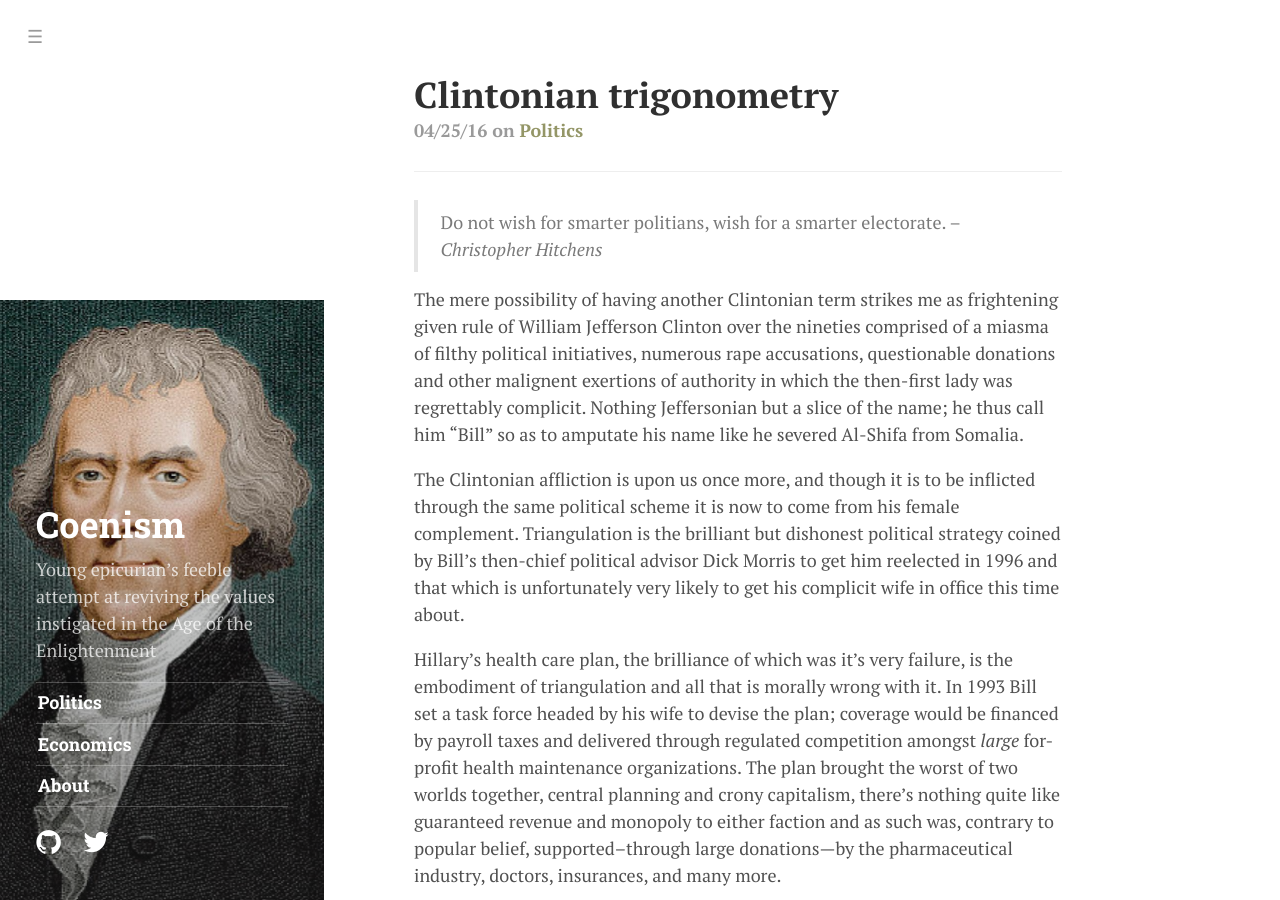
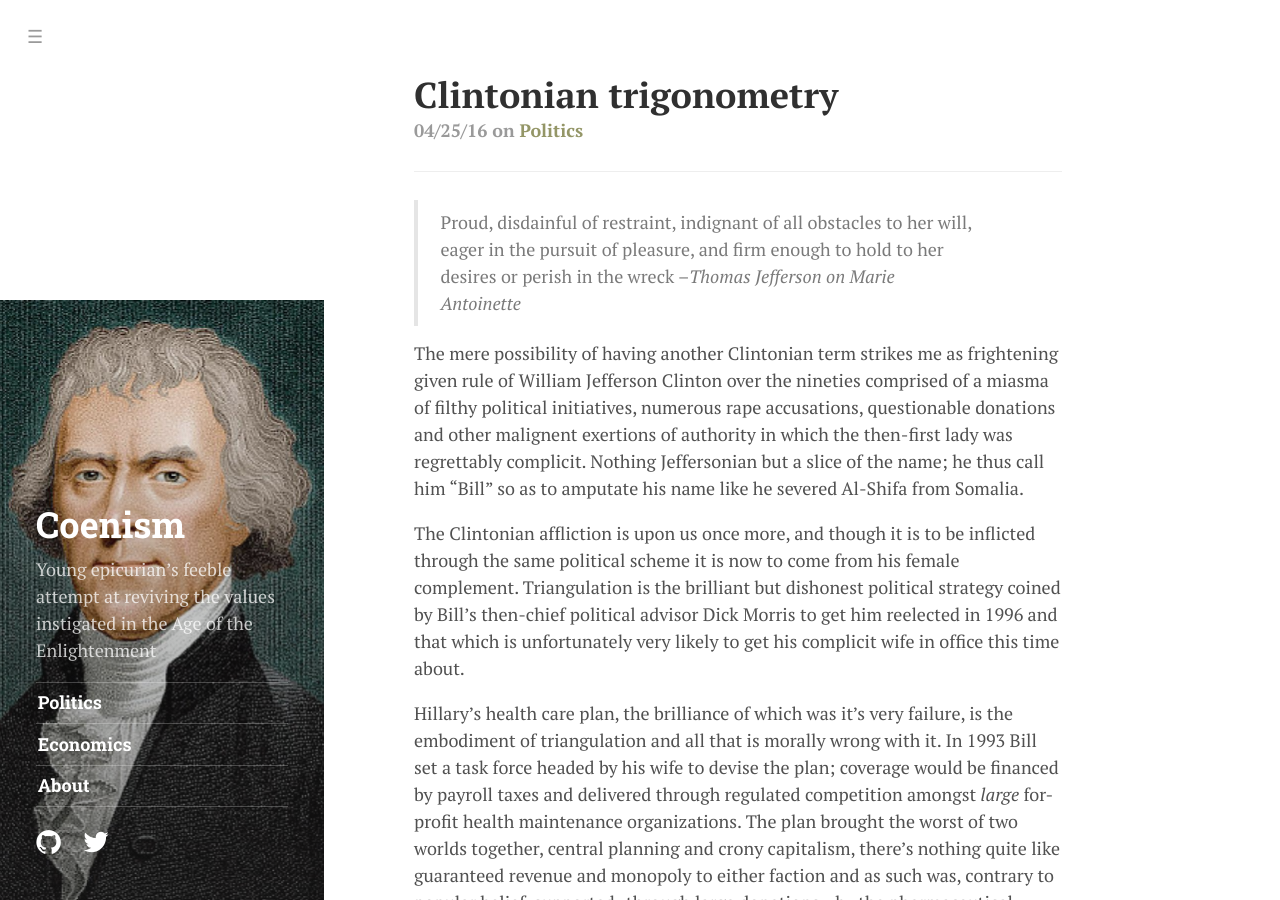
Before and after one commit to tomucker/tomucker.github.io, a Jekyll site: the page built from _posts/2016-04-25-triangulation-clinton.md, in a window 1280 px wide and 900 px high. Built offline with Jekyll 4.4.1, drawn with Linux system fonts in a browser that asks for light colours; nearby versions of some CDN libraries; some web fonts are replaced.

Commit message:
opening quote

```diff
--- a/_posts/2016-04-25-triangulation-clinton.md
+++ b/_posts/2016-04-25-triangulation-clinton.md
@@ -4,8 +4,8 @@ title: Clintonian trigonometry
 tags: [politics]
 ---
 
-> Do not wish for smarter politians, wish for a smarter electorate.
-> --<cite>Christopher Hitchens</cite>
+> Proud, disdainful of restraint, indignant of all obstacles to her will, eager in the pursuit of pleasure, and firm enough to hold to her desires or perish in the wreck
+> --<cite>Thomas Jefferson on Marie Antoinette</cite>
 
 The mere possibility of having another Clintonian term strikes me as frightening given rule of William Jefferson Clinton over the nineties comprised of a miasma of filthy political initiatives, numerous rape accusations, questionable donations and other malignent exertions of authority in which the then-first lady was regrettably complicit. Nothing Jeffersonian but a slice of the name; he thus call him  "Bill" so as to amputate his name like he severed Al-Shifa from Somalia.
 
```
